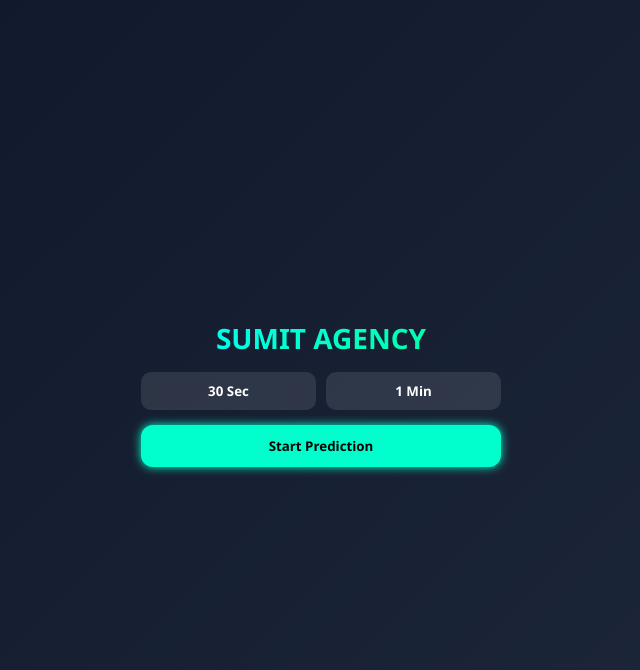
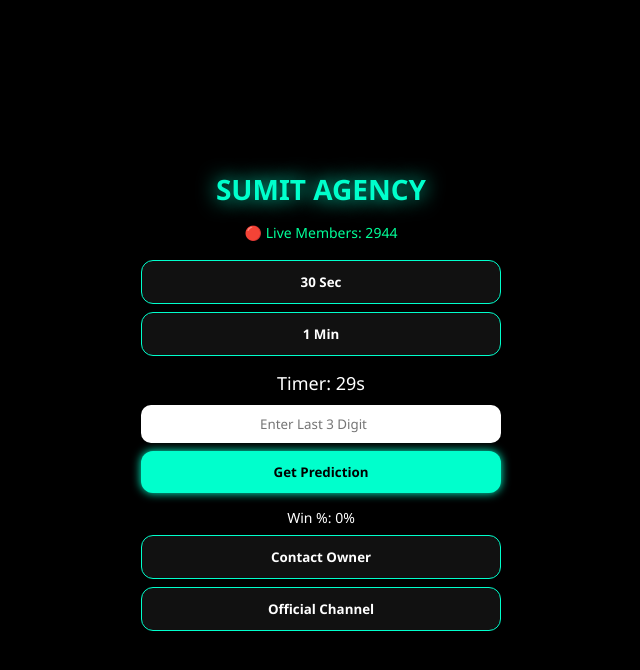
Before and after one commit to Sumit09988/sumit-agency, a plain HTML site: page index.html in a window 1280 px wide. Both pictures are taken after a click on the button "30 Sec". Shown: the whole page, without its empty margins (319-959 px from the left). Drawn offline with Linux system fonts and the light colour scheme.

Commit message:
Update index.html

```diff
--- a/index.html
+++ b/index.html
@@ -13,81 +13,68 @@ body{
   display:flex;
   justify-content:center;
   align-items:center;
-  background:linear-gradient(135deg,#0f172a,#1e293b);
+  background:#000;
   color:white;
 }
 
-.container{width:360px;text-align:center;}
+.container{
+  width:360px;
+  text-align:center;
+}
 
 .title{
   font-size:28px;
   font-weight:900;
   margin-bottom:15px;
-  background:linear-gradient(90deg,#00ffff,#00ff99);
-  -webkit-background-clip:text;
-  -webkit-text-fill-color:transparent;
+  color:#00ffcc;
+  text-shadow:0 0 20px #00ffcc;
 }
 
-/* Top Mode Buttons */
-.mode-container{
-  display:flex;
-  gap:10px;
-  margin-bottom:15px;
+.live{
+  font-size:14px;
+  color:#00ff99;
+  margin-bottom:10px;
 }
 
-.mode{
-  flex:1;
-  padding:10px;
+button{
+  width:100%;
+  padding:12px;
+  margin-top:8px;
   border:none;
-  border-radius:10px;
-  background:rgba(255,255,255,0.1);
-  color:white;
+  border-radius:12px;
   font-weight:bold;
   cursor:pointer;
   transition:0.3s;
 }
 
-.mode:hover{
-  background:#00ff99;
-  color:black;
-  box-shadow:0 0 15px #00ff99;
-}
-
-/* Glow Main Button */
-.glow-btn{
-  padding:12px;
-  width:100%;
-  border:none;
-  border-radius:12px;
-  font-weight:bold;
+.glow{
   background:#00ffcc;
   color:black;
-  cursor:pointer;
-  margin-bottom:15px;
-  transition:0.3s;
   box-shadow:0 0 10px #00ffcc;
 }
 
-.glow-btn:hover{
-  box-shadow:0 0 25px #00ffcc, 0 0 40px #00ffcc;
+.glow:hover{
+  box-shadow:0 0 25px #00ffcc;
   transform:scale(1.05);
 }
 
-/* Card */
-.card{
-  padding:20px;
-  border-radius:20px;
-  background:rgba(255,255,255,0.05);
-  backdrop-filter:blur(12px);
-  box-shadow:0 0 25px rgba(0,0,0,0.6);
+.dark-btn{
+  background:#111;
+  color:white;
+  border:1px solid #00ffcc;
+}
+
+#timer{
+  margin-top:15px;
+  font-size:18px;
 }
 
 input{
   width:100%;
   padding:10px;
+  margin-top:10px;
   border-radius:10px;
   border:none;
-  margin-bottom:10px;
   text-align:center;
 }
 
@@ -96,7 +83,10 @@ input{
   font-weight:bold;
 }
 
-.hidden{display:none;}
+.stats{
+  margin-top:15px;
+  font-size:14px;
+}
 </style>
 </head>
 
@@ -106,56 +96,98 @@ input{
 
 <h1 class="title">SUMIT AGENCY</h1>
 
-<!-- TOP MODE BUTTONS -->
-<div class="mode-container">
-  <button class="mode" onclick="setMode(30)">30 Sec</button>
-  <button class="mode" onclick="setMode(60)">1 Min</button>
+<div id="liveCounter" class="live">🔴 Live Members: 0</div>
+
+<button class="dark-btn" onclick="selectMode(30)">30 Sec</button>
+<button class="dark-btn" onclick="selectMode(60)">1 Min</button>
+
+<div id="timer">Timer: 0</div>
+
+<input type="number" id="period" placeholder="Enter Last 3 Digit">
+
+<button class="glow" onclick="manualPrediction()">Get Prediction</button>
+
+<div id="prediction"></div>
+
+<div class="stats">
+Win %: <span id="winPercent">0%</span>
 </div>
 
-<!-- GLOW BUTTON -->
-<button class="glow-btn" onclick="toggleInput()">
-  Start Prediction
+<button class="dark-btn" onclick="window.open('https://t.me/T4HKR','_blank')">
+Contact Owner
 </button>
 
-<div class="card hidden" id="predictionCard">
-
-  <input type="number" id="period" placeholder="Enter Period Number">
-
-  <button class="glow-btn" onclick="generatePrediction()">
-    Get Prediction
-  </button>
-
-  <div id="prediction"></div>
-
-</div>
+<button class="dark-btn" onclick="window.open('https://t.me/gamesgoagamess','_blank')">
+Official Channel
+</button>
 
 </div>
 
 <script>
-let selectedMode=30;
+let mode=30;
+let countdown;
+let timeLeft=0;
+let wins=0;
+let total=0;
 
-function setMode(seconds){
-  selectedMode=seconds;
-  alert("Mode Selected: "+seconds+" Seconds");
+/* Mode Selection */
+function selectMode(seconds){
+  mode=seconds;
+  startTimer();
 }
 
-function toggleInput(){
-  document.getElementById("predictionCard").classList.toggle("hidden");
+/* Auto Loop Timer */
+function startTimer(){
+  clearInterval(countdown);
+  timeLeft=mode;
+
+  countdown=setInterval(()=>{
+    document.getElementById("timer").innerText="Timer: "+timeLeft+"s";
+    timeLeft--;
+
+    if(timeLeft<0){
+      generatePrediction();
+      timeLeft=mode; // auto restart
+    }
+  },1000);
 }
 
+/* Prediction */
 function generatePrediction(){
-  let value=document.getElementById("period").value;
+  let period=document.getElementById("period").value;
+  if(period.length<1) return;
 
-  if(value===""){
-    alert("Enter Period Number");
-    return;
-  }
+  let result=Math.random()<0.5?"BIG":"SMALL";
 
-  let random=Math.random()<0.5?"BIG":"SMALL";
-  let output=document.getElementById("prediction");
-  output.innerText="Prediction ("+selectedMode+"s): "+random;
-  output.style.color=random==="BIG"?"#22c55e":"#facc15";
+  document.getElementById("prediction").innerText=
+  "Prediction: "+result;
+
+  total++;
+  if(result==="BIG") wins++;
+
+  let percent=((wins/total)*100).toFixed(1);
+  document.getElementById("winPercent").innerText=percent+"%";
 }
+
+/* Manual Button */
+function manualPrediction(){
+  generatePrediction();
+}
+
+/* Fake Live Counter (UI only) */
+let live=2000+Math.floor(Math.random()*1000);
+
+function updateLive(){
+  let change=Math.floor(Math.random()*21)-10;
+  live+=change;
+  if(live<2000) live=2000;
+  if(live>3000) live=3000;
+  document.getElementById("liveCounter").innerText=
+  "🔴 Live Members: "+live;
+}
+
+setInterval(updateLive,3000);
+updateLive();
 </script>
 
 </body>
```
